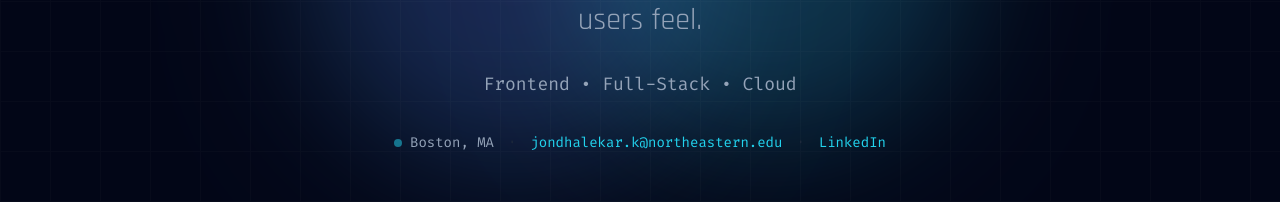
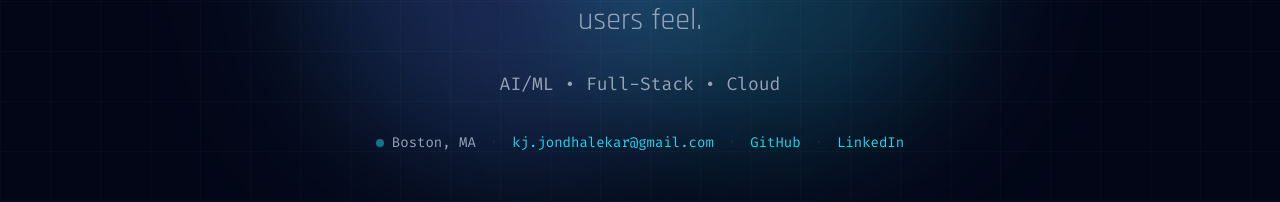
Before and after one commit to KartikJondhalekar/kartikjondhalekar.github.io, a Next.js app: page / in a window 1280 px wide. Shown: the part 449-651 px from the top of the page. Built offline with nearby package versions, Linux system fonts and the light colour scheme; no server answers.

Commit message:
Updated content  with latest data

```diff
--- a/src/components/Hero.tsx
+++ b/src/components/Hero.tsx
@@ -117,7 +117,7 @@ export default function Hero() {
           variants={itemVariants}
           className="text-lg text-text-secondary mb-8 max-w-2xl mx-auto font-mono"
         >
-          Frontend • Full-Stack • Cloud
+          AI/ML • Full-Stack • Cloud
         </motion.p>
 
         {/* Location & Quick Contact */}
@@ -138,6 +138,14 @@ export default function Hero() {
           </a>
           <span className="text-border">•</span>
           <a
+            href={profile.contact.github}
+            target="_blank"
+            rel="noopener noreferrer"
+            className="font-mono text-sm hover:text-accent transition-colors"
+          >
+            GitHub
+          </a><span className="text-border">•</span>
+          <a
             href={profile.contact.linkedin}
             target="_blank"
             rel="noopener noreferrer"
@@ -145,6 +153,7 @@ export default function Hero() {
           >
             LinkedIn
           </a>
+
         </motion.div>
 
         {/* CTA Buttons */}
--- a/src/data/content.json
+++ b/src/data/content.json
@@ -6,7 +6,7 @@
     "tagline": "Building responsive UIs and scalable backend systems that users feel.",
     "bio": "Full-Stack Engineer with experience building enterprise systems at Chevron and modern web applications using React, Angular, TypeScript, Node, and .NET. I enjoy designing clean UI interactions, scalable backend APIs, and shipping features that users feel—not just infrastructure that runs. M.S. in Computer Science @ Northeastern (3.85 GPA), seeking full-time Full-Stack and Front-End roles.",
     "contact": {
-      "email": "jondhalekar.k@northeastern.edu",
+      "email": "kj.jondhalekar@gmail.com",
       "phone": "(857) 294-5334",
       "github": "https://github.com/KartikJondhalekar",
       "linkedin": "https://www.linkedin.com/in/kartik-jondhalekar/"
@@ -738,6 +738,18 @@
         "Collaborated with senior engineers on production support, gaining hands-on experience in enterprise software maintenance",
         "Participated in code reviews and design discussions, building knowledge in maintainable design patterns and software architecture"
       ]
+    },
+    {
+      "company": "TakenMind Technologies",
+      "role": "Software Engineer Intern",
+      "period": "Jun 2019 – Aug 2019",
+      "location": "Mumbai, India",
+      "impact": [
+        "Built Python data pipelines with Pandas and NumPy to preprocess 10+ datasets, cutting manual preparation time by 30%",
+        "Standardized analytics and visual outputs using Matplotlib across 5+ assignments, improving result consistency and review clarity",
+        "Refactored scripts into modular functions, reducing code complexity by 25% and improving repeat-run reliability",
+        "Validated metrics and visuals through edge-case checks, lowering data inconsistencies by 20%"
+      ]
     }
   ],
   "education": {
```
